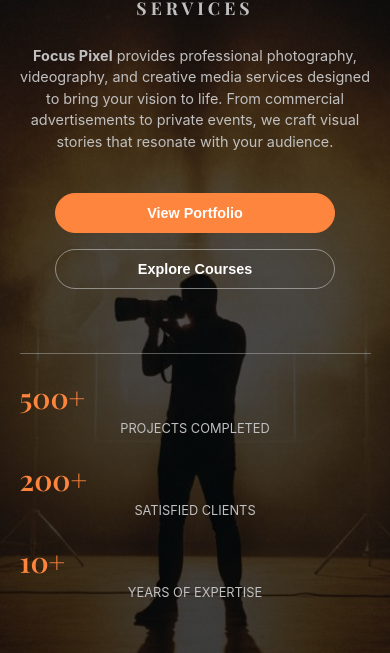
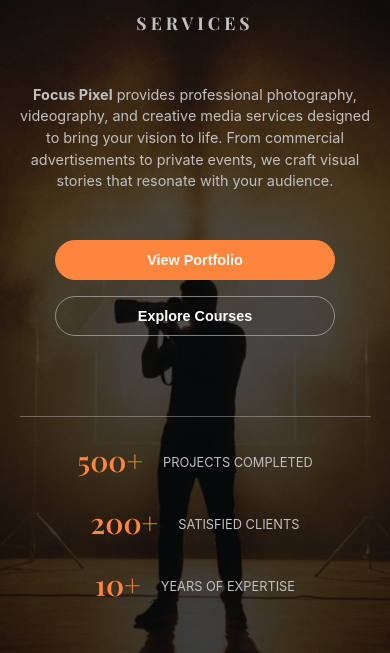
Before and after one commit to isaacmugwimi/Photography-site, a React (Vite) app in the folder Frontend/photography-frontend/: page / in a window 390 px wide. Shown: the part 323-976 px from the top of the page. Built offline with nearby package versions, Linux system fonts and the light colour scheme.

Commit message:
style: adjust margins and layout for Hero component; enhance button spacing and stat alignment

```diff
--- a/Frontend/photography-frontend/src/Components/Hero/Hero.css
+++ b/Frontend/photography-frontend/src/Components/Hero/Hero.css
@@ -36,6 +36,7 @@
   font-weight: 600;
   letter-spacing: 2px;
   border: 1px solid #666;
+  margin-bottom: 18%;
 }
 
 .hero-dot {
@@ -114,7 +115,8 @@
   color: silver;
   line-height: 1.6;
   font-size: 1rem;
-  margin-bottom: 2.5rem;
+  margin-bottom:3rem;
+  margin-top:3rem;
   max-width: 500px;
 }
 
@@ -122,7 +124,7 @@
 .hero-btn-section {
   display: flex;
   gap: 1.5rem;
-  margin-bottom: 4rem;
+  margin-bottom: 5rem;
 }
 
 .hero-btns {
@@ -382,15 +384,15 @@
     grid-template-columns: repeat(2, 1fr); /* 2 columns instead of a row */
     gap: 2rem;
     padding-top: 1.5rem;
+
   }
 
-  /* Center the third stat if it's alone on a row */
-  .hero-stat:nth-child(3) {
-    grid-column: span 2;
-    align-items: center;
-  }
+
 
   .hero-stat {
+    display: flex;
+    justify-content: center;
+    gap: 20px;
     align-items: center; /* Center the label under the number */
   }
 
```
Also changed, not shown: Frontend/photography-frontend/src/Components/Hero/Hero.jsx (+6 -3 lines).
